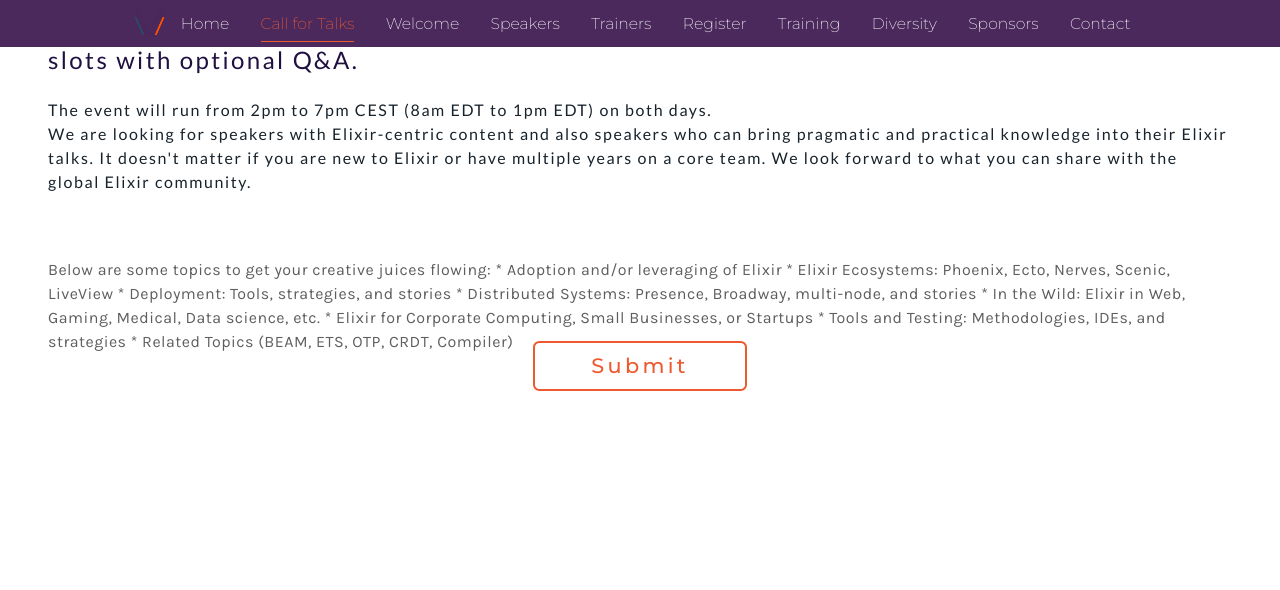
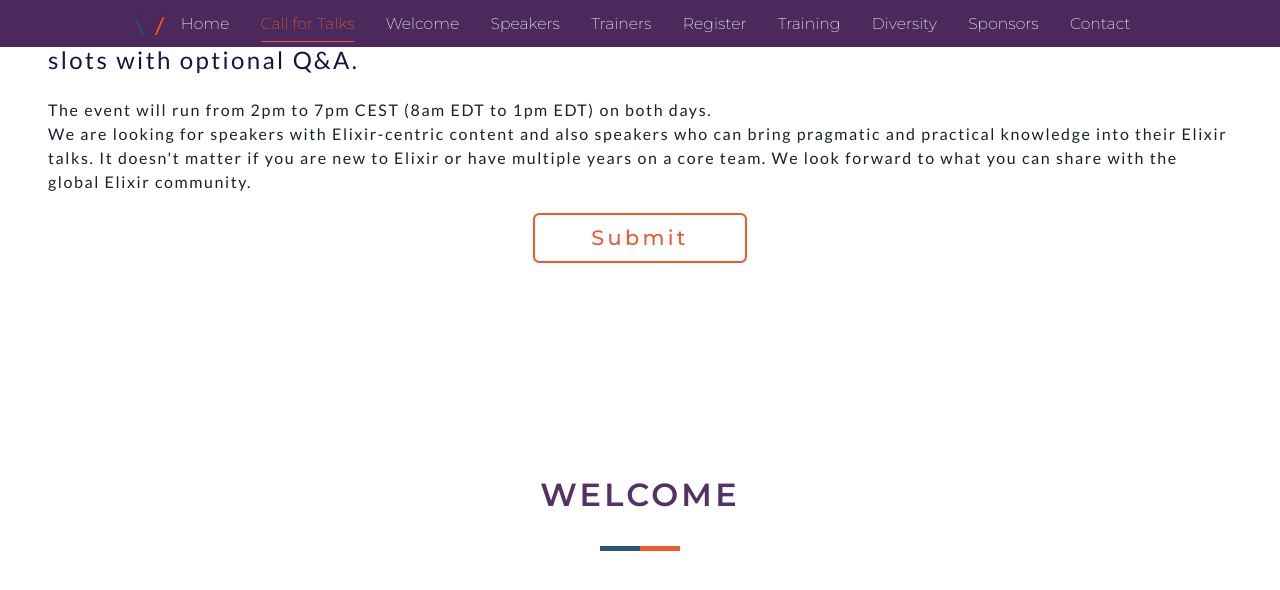
Before and after one commit to esl/virtual-elixirconf-eu-jekyll, a Jekyll site: the page built from index.html, in a window 1280 px wide and 900 px high, scrolled down 1121 px, cut to the strip 0-595 px from the top of the window. Shown: the top 590 px of the strip. Built offline with Jekyll 4.4.1, drawn with Linux system fonts in a browser that asks for light colours; some web fonts are replaced.

Commit message:
Update from Forestry.io Monika Coles updated _includes/cft.html

```diff
--- a/_includes/cft.html
+++ b/_includes/cft.html
@@ -10,18 +10,7 @@
             <p class="text-content mb-2" align="left">
                The event will run from 2pm to 7pm CEST (8am EDT to 1pm EDT) on both days.<br>
             We are looking for speakers with Elixir-centric content and also speakers who can bring pragmatic and practical knowledge into their Elixir talks. It doesn't matter if you are new to Elixir or have multiple years on a core team. We look forward to what you can share with the global Elixir community.<br>
-           <p class="text-content mb-2" align="left">
-    <p>Below are some topics to get your creative juices flowing:
 
-* Adoption and/or leveraging of Elixir
-* Elixir Ecosystems: Phoenix, Ecto, Nerves, Scenic, LiveView
-* Deployment: Tools, strategies, and stories
-* Distributed Systems: Presence, Broadway, multi-node, and stories
-* In the Wild: Elixir in Web, Gaming, Medical, Data science, etc.
-* Elixir for Corporate Computing, Small Businesses, or Startups
-* Tools and Testing: Methodologies, IDEs, and strategies
-* Related Topics (BEAM, ETS, OTP, CRDT, Compiler)
-   </p>
 
 
 <p class="text-content mb-2" align="center">
```
